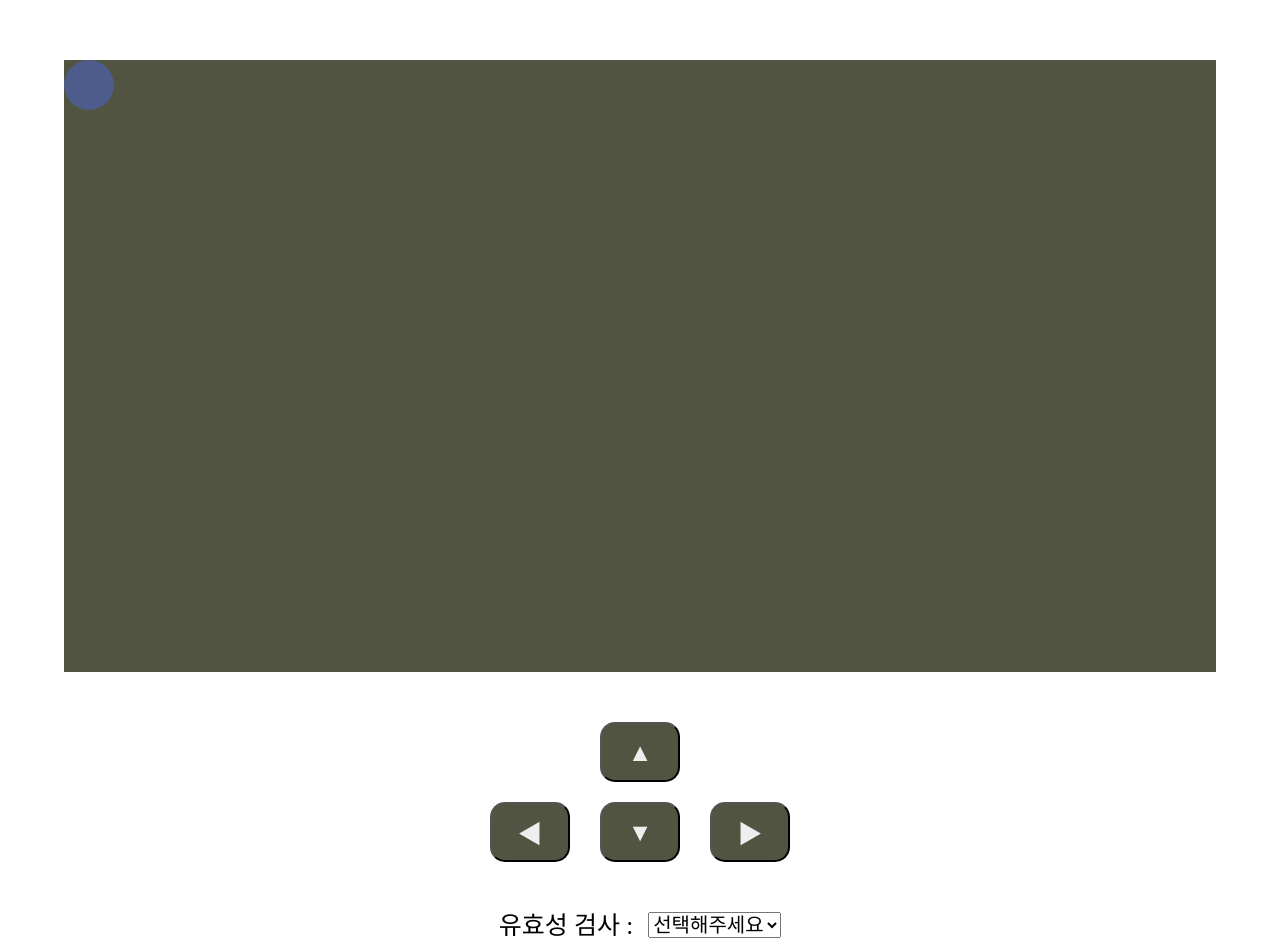
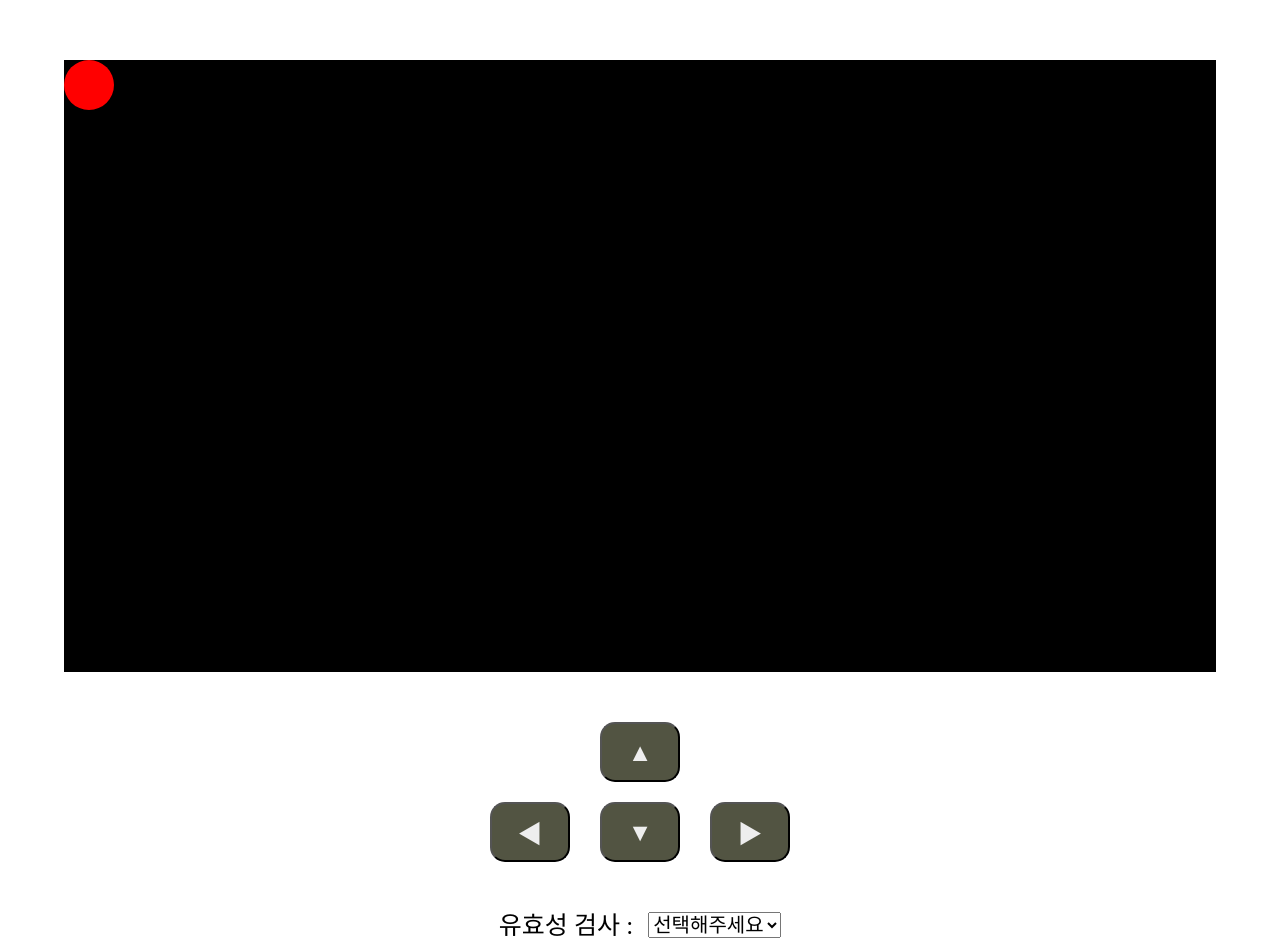
Before and after one commit to JongHoonC/ballControl, a plain HTML site: page index.html in a window 1280 px wide. Drawn offline with Linux system fonts and the light colour scheme.

Commit message:
color변경

```diff
--- a/css/control.css
+++ b/css/control.css
@@ -2,7 +2,7 @@
   width: 90vw;
   height: 612px;
   margin: 60px auto 0;
-  background-color: rgb(82, 84, 66);
+  background-color: rgb(0, 0, 0);
 }
 
 #circle {
@@ -10,7 +10,7 @@
   width: 50px;
   height: 50px;
   border-radius: 100%;
-  background-color: #4e5c8b;
+  background-color: #ff0000;
 }
 
 .controlBox {
```
